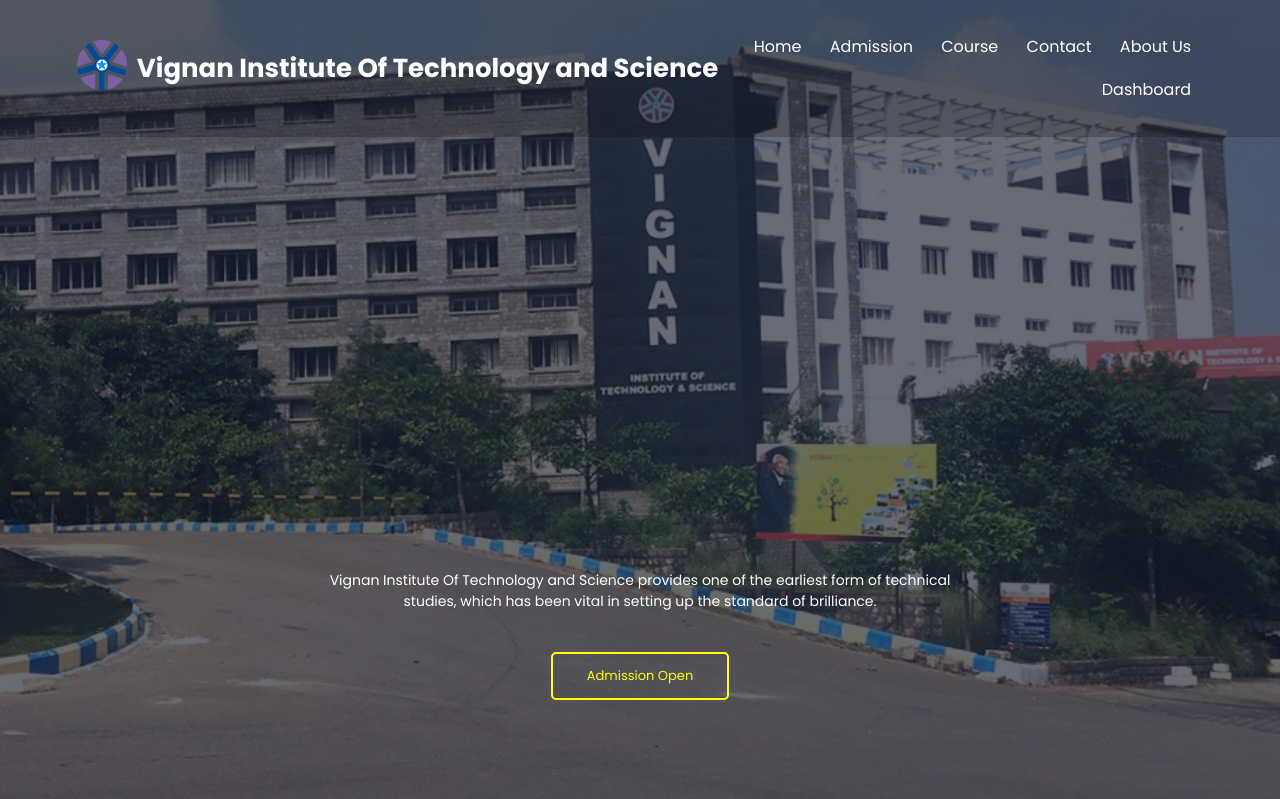
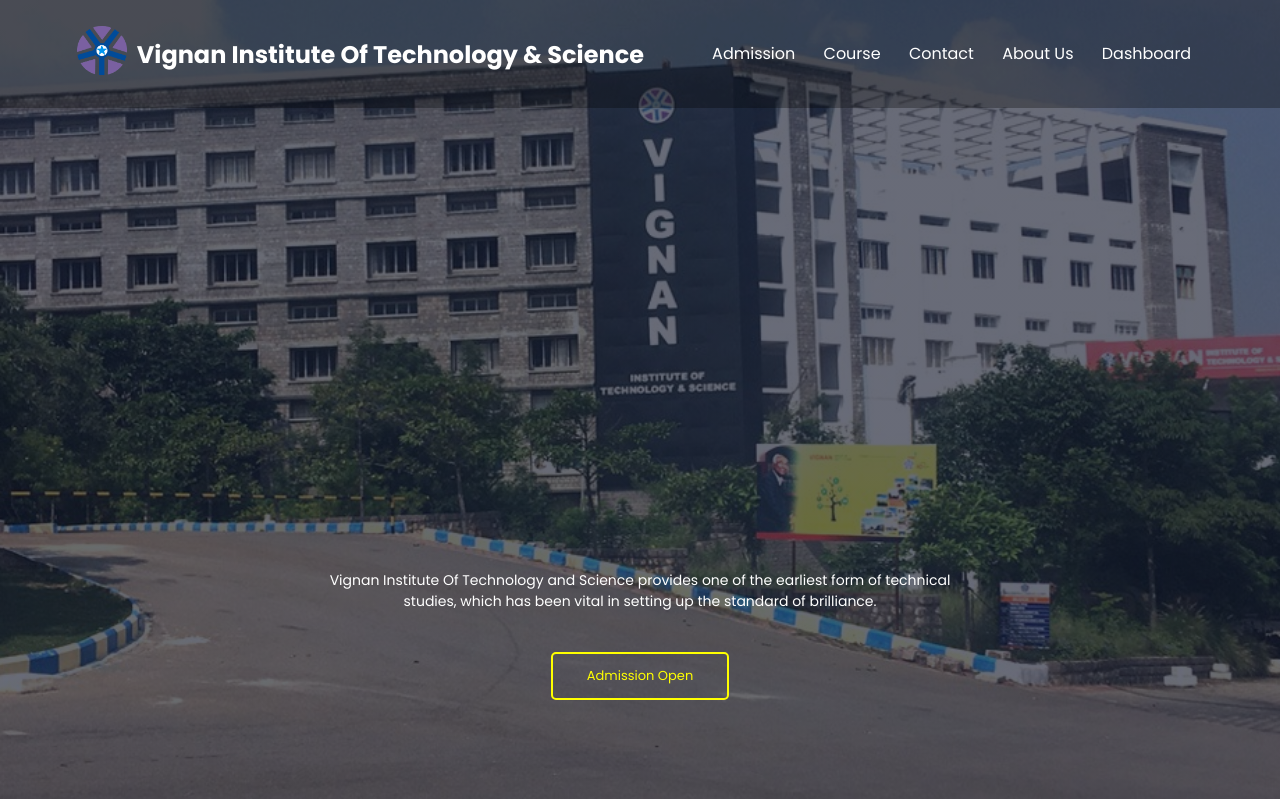
Before and after one commit to bp2881/college-portal, a PHP site: page /college-portal/ in a window 1280 px wide. Shown: the top 799 px of the page. Run offline with PHP 8.4, Linux system fonts and the light colour scheme.

Commit message:
updated tasks and cleaned

```diff
--- a/contact_page.php
+++ b/contact_page.php
@@ -37,7 +37,7 @@ if ($_SERVER["REQUEST_METHOD"] == "POST") {
 		<nav>
 			<a href="index.html"><img src="images/vignan_logo.png" id="logo-img" /></a>
 			<h1 style="color: white; font-size: 26px">
-				Vignan Institute Of Technology and Science
+				Vignan Institute Of Technology & Science
 			</h1>
 
 			<div class="nav-links" id="navLinks">
--- a/css/main_style.css
+++ b/css/main_style.css
@@ -57,7 +57,7 @@ nav {
 	padding: 2% 6%;
 	justify-content: space-between;
 	align-items: center;
-	background-color: rgba(0, 0, 0, 0.2); /* Translucent background */
+	background-color: rgba(0, 0, 0, 0.3); /* Translucent background */
 }
 
 nav img {
--- a/index.html
+++ b/index.html
@@ -31,8 +31,8 @@
 						src="images/vignan_logo.png"
 						id="logo-img"
 				/></a>
-				<h1 style="color: white; font-size: 26px">
-					Vignan Institute Of Technology and Science
+				<h1 style="color: white; font-size: 24px">
+					Vignan Institute Of Technology & Science
 				</h1>
 
 				<div
@@ -44,7 +44,6 @@
 						>&#10005;</span
 					>
 					<ul>
-						<li><a href="index.html">Home</a></li>
 						<li><a href="admission_page.php">Admission</a></li>
 						<li><a href="#course_call">Course</a></li>
 						<li><a href="contact_page.php">Contact</a></li>
```
Also changed, not shown: admission_page.php (+6 -6 lines), todo.txt (added, +7 -0 lines), css/dashboard_style.css (added).
